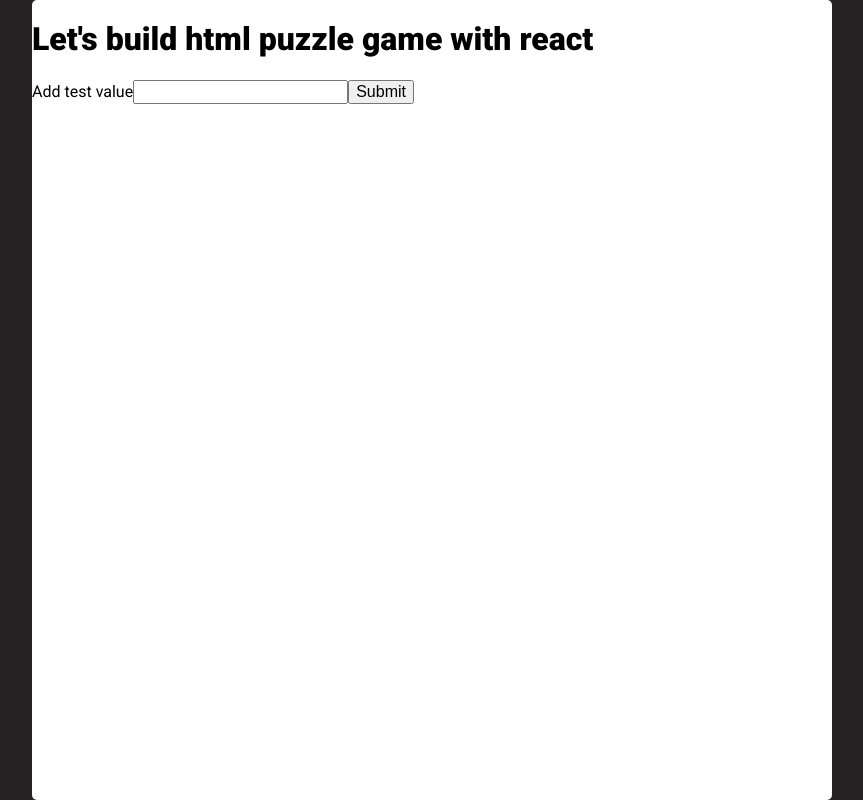
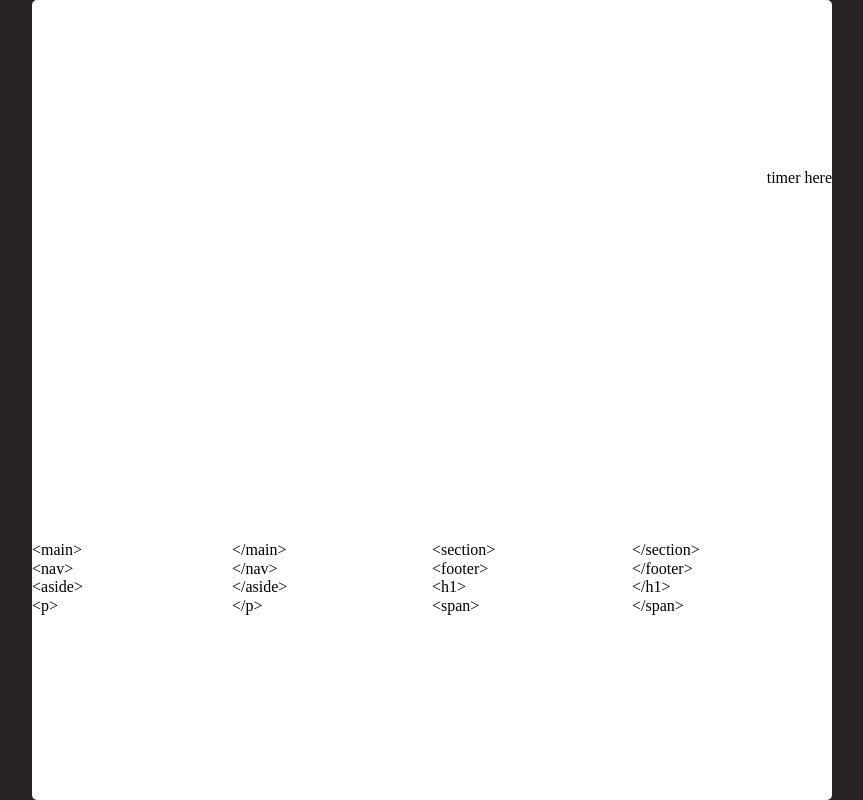
Before and after one commit to gichul0317/react-puzzle-firebase, a React (Create React App) app: page / in a window 1280 px wide. Shown: the whole page, without its empty margins (208-1071 px from the left). Built offline with nearby package versions, Linux system fonts and the light colour scheme; no server answers; the database is empty.

Commit message:
firebase connected and usecontext has been setup working on puzzle logic

```diff
--- a/src/App.css
+++ b/src/App.css
@@ -1,12 +1,18 @@
-@import url('https://fonts.googleapis.com/css2?family=Roboto:wght@400;900&display=swap');
+@import url('https://fonts.googleapis.com/css2?family=Roboto+Condensed:wght@300;400;700&family=Roboto:wght@300;400&display=swap');
 
 :root {
   --black: #272324;
   --white: #fff;
+  --grey: #d1d1d1;
+  --heading: 'Roboto Condensed', sans-serif;
+  --body: 'Roboto', sans-serif;
+  --large: 48px;
+  --medium: 24px;
+  --regular: 18px;
+  --small: 14px;
 }
 
 body {
-  font-family: 'Roboto', sans-serif;
   height: 100vh;
   overflow-y: hidden;
   display: flex;
--- a/src/App.js
+++ b/src/App.js
@@ -1,14 +1,23 @@
-import React from 'react';
+import React, { useState } from 'react';
 import './App.css';
 import StartScreen from './Components/StartScreen/StartScreen';
+import { UserContext } from './store/user-context';
+import GameScreen from './Components/GameScreen/GameScreen';
 
 function App() {
+  const [userInfo, setUserInfo] = useState([]);
+
+  const handleUserInfo = (info) => {
+    setUserInfo(info);
+  };
+
   return (
-    <React.Fragment>
-      <div className="App">
-        <StartScreen />
-      </div>
-    </React.Fragment>
+    <UserContext.Provider value={userInfo}>
+      <main className="App">
+        {/* <StartScreen onSubmitted={handleUserInfo} /> */}
+        <GameScreen />
+      </main>
+    </UserContext.Provider>
   );
 }
 
--- /dev/null
+++ b/src/Components/GameScreen/GameScreen.js
@@ -0,0 +1,18 @@
+import React from 'react';
+import styles from './GameScreen.module.css';
+import { puzzleData } from '../../puzzledata/puzzledata';
+
+const puzzle = puzzleData.map((item) => {
+  return <li key={item.id}>{item.value}</li>;
+});
+
+function GameScreen(props) {
+  return (
+    <div className={styles.game}>
+      <div className={styles.timer}>timer here</div>
+      <ul className={styles.puzzle}>{puzzle}</ul>
+    </div>
+  );
+}
+
+export default GameScreen;
--- /dev/null
+++ b/src/Components/GameScreen/GameScreen.module.css
@@ -0,0 +1,19 @@
+.game {
+  width: 100%;
+  height: 100%;
+  display: flex;
+  flex-direction: column;
+  justify-content: space-around;
+}
+
+.timer {
+  align-self: flex-end;
+}
+
+.puzzle {
+  padding: 0;
+  list-style: none;
+  display: grid;
+  grid-template-columns: repeat(4, 1fr);
+  grid-template-rows: repeat(4, 1fr);
+}
--- a/src/Components/StartScreen/StartScreen.js
+++ b/src/Components/StartScreen/StartScreen.js
@@ -2,51 +2,76 @@
 import styles from './StartScreen.module.css';
 import { getDatabase, ref, onValue, push } from 'firebase/database';
 import firebase from '../../firebase';
+import GameScreen from '../GameScreen/GameScreen';
 
 function StartScreen(props) {
-  const [test, setTest] = useState([]);
-  const [input, setInput] = useState('');
+  // user information in firebase
+  const [userInfo, setUserInfo] = useState([]);
+  // user name input in the form
+  const [userName, setUserName] = useState('');
+  // check login staus
+  const [login, SetLogin] = useState();
+
+  const database = getDatabase(firebase);
+  const dbRef = ref(database);
 
   useEffect(() => {
-    const database = getDatabase(firebase);
-    const dbRef = ref(database);
     onValue(dbRef, (res) => {
-      console.log(res.val());
       const newArr = [];
       const data = res.val();
-      for (let key in data) {
-        newArr.push({ key: data[key], name: data[key], time: 123 });
+      for (let [id, value] of Object.entries(data)) {
+        const { name, cleartime } = value;
+        newArr.push({ id, name, cleartime });
       }
-      setTest(newArr);
+      setUserInfo(newArr);
     });
-  }, []);
+  }, [dbRef]);
 
   const inputHandler = (e) => {
-    setInput(e.target.value);
+    setUserName(e.target.value);
   };
 
   const submitHandler = (e) => {
     e.preventDefault();
-    const database = getDatabase(firebase);
-    const dbRef = ref(database);
-    push(dbRef, input);
-    setInput('');
+    if (userName.trim().length === 0) {
+      SetLogin(false);
+      alert('Please enter valid username');
+      return;
+    }
+    push(dbRef, { name: userName.trim(), cleartime: '' });
+    props.onSubmitted({ name: userName.trim(), cleartime: '' });
+    SetLogin(true);
+    setUserName('');
   };
 
-  const testArr = test.map((item) => {
-    console.log(item);
-  });
-
-  return (
+  let content = (
     <div className={styles.start}>
-      <h1>Let's build html puzzle game with react</h1>
-      <form action="submit" onSubmit={submitHandler}>
-        <label htmlFor="test">Add test value</label>
-        <input type="text" id="test" onChange={inputHandler} value={input} />
-        <button>Submit</button>
+      <h1>HTML Puzzle Game</h1>
+      <form
+        action="submit"
+        onSubmit={submitHandler}
+        className={styles['start__form']}
+      >
+        <label htmlFor="test" className="sr-only">
+          Add test value
+        </label>
+        <input
+          type="text"
+          id="test"
+          onChange={inputHandler}
+          value={userName}
+          placeholder="Enter Your Name"
+        />
+        <button className={styles.button}>Start Game</button>
       </form>
     </div>
   );
+
+  if (login === true) {
+    content = <GameScreen userData={userInfo} />;
+  }
+
+  return content;
 }
 
 export default StartScreen;
--- a/src/Components/StartScreen/StartScreen.module.css
+++ b/src/Components/StartScreen/StartScreen.module.css
@@ -0,0 +1,48 @@
+.start {
+  width: 100%;
+  height: 100%;
+  display: flex;
+  flex-direction: column;
+  justify-content: center;
+  align-items: center;
+  text-align: center;
+  padding: 10px;
+}
+
+.start h1 {
+  font-family: var(--heading);
+  font-size: var(--large);
+  font-weight: 700;
+  letter-spacing: -1.5px;
+}
+
+.start__form {
+  display: flex;
+  flex-direction: column;
+  align-items: center;
+}
+
+.start__form input {
+  margin-top: 20px;
+  width: 300px;
+  border: none;
+  border-bottom: 1px solid;
+  padding: 5px;
+  text-align: center;
+}
+
+::placeholder {
+  text-align: center;
+}
+
+.button {
+  margin-top: 60px;
+  padding: 5px 15px;
+  border: none;
+  border-radius: 5px;
+  background-color: var(--grey);
+  font-family: var(--body);
+  font-size: var(--medium);
+  font-weight: 400;
+  cursor: pointer;
+}
--- /dev/null
+++ b/src/puzzledata/puzzledata.js
@@ -0,0 +1,18 @@
+export const puzzleData = [
+  { id: Math.random() * 5, value: '<main>', key: 'main' },
+  { id: Math.random() * 5, value: '</main>', key: 'main' },
+  { id: Math.random() * 5, value: '<section>', key: 'section' },
+  { id: Math.random() * 5, value: '</section>', key: 'section' },
+  { id: Math.random() * 5, value: '<nav>', key: 'nav' },
+  { id: Math.random() * 5, value: '</nav>', key: 'nav' },
+  { id: Math.random() * 5, value: '<footer>', key: 'footer' },
+  { id: Math.random() * 5, value: '</footer>', key: 'footer' },
+  { id: Math.random() * 5, value: '<aside>', key: 'aside' },
+  { id: Math.random() * 5, value: '</aside>', key: 'aside' },
+  { id: Math.random() * 5, value: '<h1>', key: 'h1' },
+  { id: Math.random() * 5, value: '</h1>', key: 'h1' },
+  { id: Math.random() * 5, value: '<p>', key: 'p' },
+  { id: Math.random() * 5, value: '</p>', key: 'p' },
+  { id: Math.random() * 5, value: '<span>', key: 'span' },
+  { id: Math.random() * 5, value: '</span>', key: 'span' },
+];
--- /dev/null
+++ b/src/store/user-context.js
@@ -0,0 +1,3 @@
+import React from 'react';
+
+export const UserContext = React.createContext();
```
